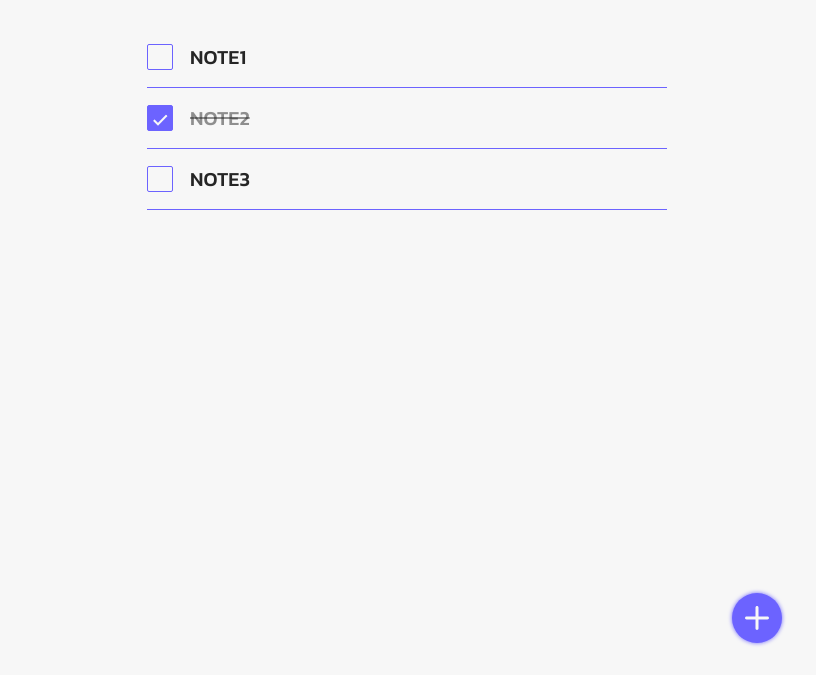
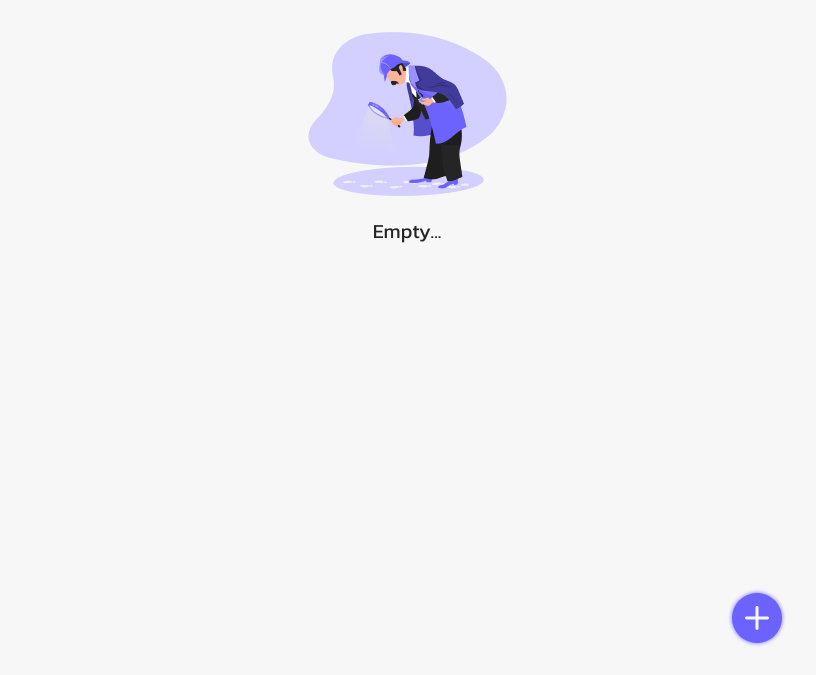
Before and after one commit to OlgaStarchenko/Todo-list, a plain HTML site: page index.html in a window 1280 px wide. Shown: the part 125-800 px from the top of the page, without its empty margins (233-1049 px from the left). Drawn offline with Linux system fonts and the light colour scheme.

Commit message:
All complete

```diff
--- a/index.html
+++ b/index.html
@@ -106,6 +106,12 @@
           </div>
         </div>
       </template>
+      <template class="empty__template">
+        <div class="empty__container">
+          <div class="empty__image"></div>
+          <p class="empty__title">Empty...</p>
+        </div>
+      </template>
     </main>
     <footer class="footer">
       <button class="footer__button">
--- a/script.js
+++ b/script.js
@@ -9,25 +9,11 @@ const modalCancel = document.querySelector(".modal__cancel");
 const modalApply = document.querySelector(".modal__apply");
 const modalInput = document.querySelector(".modal__input");
 const modalTitle = document.querySelector(".modal__title");
+const emptyTemplate = document.querySelector(".empty__template");
+
 let editTodo = null;
 
-let todos = [
-  {
-    id: 1,
-    text: "note1",
-    isComplete: false,
-  },
-  {
-    id: 2,
-    text: "note2",
-    isComplete: true,
-  },
-  {
-    id: 3,
-    text: "note3",
-    isComplete: false,
-  },
-];
+let todos = getList();
 
 footerButton.addEventListener("click", openModal);
 modalCancel.addEventListener("click", closeModal);
@@ -83,6 +69,9 @@ headerSelect.addEventListener("change", () => {
 
 function renderTodos(list) {
   main.innerHTML = null;
+  if (list.length === 0) {
+    showEmpty();
+  }
   list.forEach((task) => {
     const clone = todoTemplate.content.cloneNode(true);
     const todoName = clone.querySelector(".todo__name");
@@ -99,6 +88,7 @@ function renderTodos(list) {
     }
     main.append(clone);
   });
+  saveList();
 }
 
 function openModal() {
@@ -129,3 +119,21 @@ function startEdit(task) {
   modalInput.value = task.text;
 }
 renderTodos(todos);
+
+function showEmpty() {
+  const clone = emptyTemplate.content.cloneNode(true);
+  main.append(clone);
+}
+
+function saveList() {
+  localStorage.setItem("todos", JSON.stringify(todos));
+}
+
+function getList() {
+  const saveTodos = localStorage.getItem("todos");
+  if (saveTodos) {
+    return JSON.parse(saveTodos);
+  } else {
+    return [];
+  }
+}
--- a/style.css
+++ b/style.css
@@ -5,6 +5,7 @@
   --placeholder-color: #c3c1e5;
   --icon-image: url(./img/light.svg);
   --complete-color: #25252580;
+  --empty-image: url(./img/empty_lait.png);
 }
 
 body.dark {
@@ -14,6 +15,7 @@ body.dark {
   --placeholder-color: #666666;
   --icon-image: url(./img/dark.svg);
   --complete-color: #ffffff80;
+  --empty-image: url(./img/empty_dark.png);
 }
 
 body {
@@ -106,6 +108,29 @@ body {
   flex-direction: column;
   margin-top: 30px;
 }
+.empty__container {
+  display: flex;
+  justify-content: center;
+  flex-direction: column;
+  align-items: center;
+  gap: 20px;
+}
+.empty__image {
+  background-image: var(--empty-image);
+  background-repeat: no-repeat;
+  background-size: contain;
+  background-position: center;
+  width: 221px;
+  height: 174px;
+}
+.empty__title {
+  font-weight: 400;
+  font-size: 20px;
+  line-height: 100%;
+  letter-spacing: 0%;
+  color: var(--color);
+}
+
 .todo {
   display: flex;
   justify-content: space-between;
```
Also changed, not shown: img/empty_dark.png (added), img/empty_lait.png (added).
